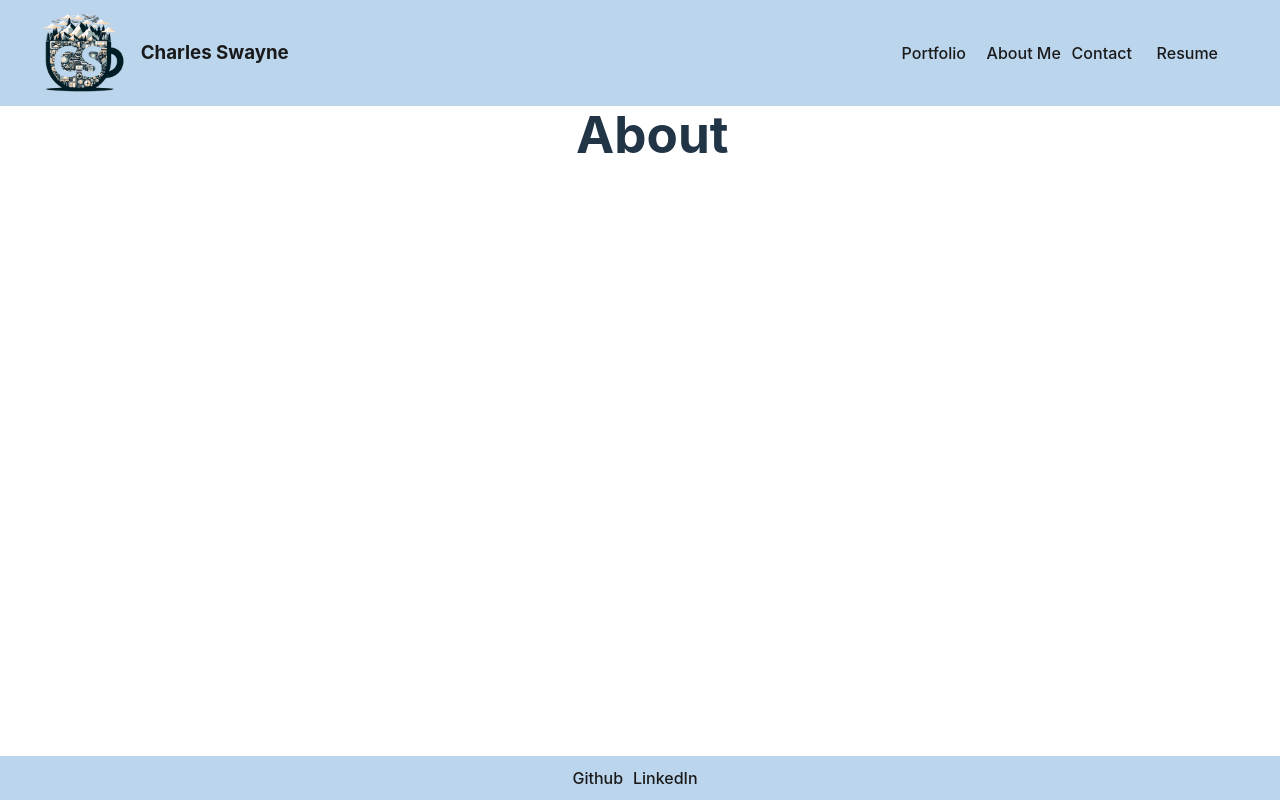
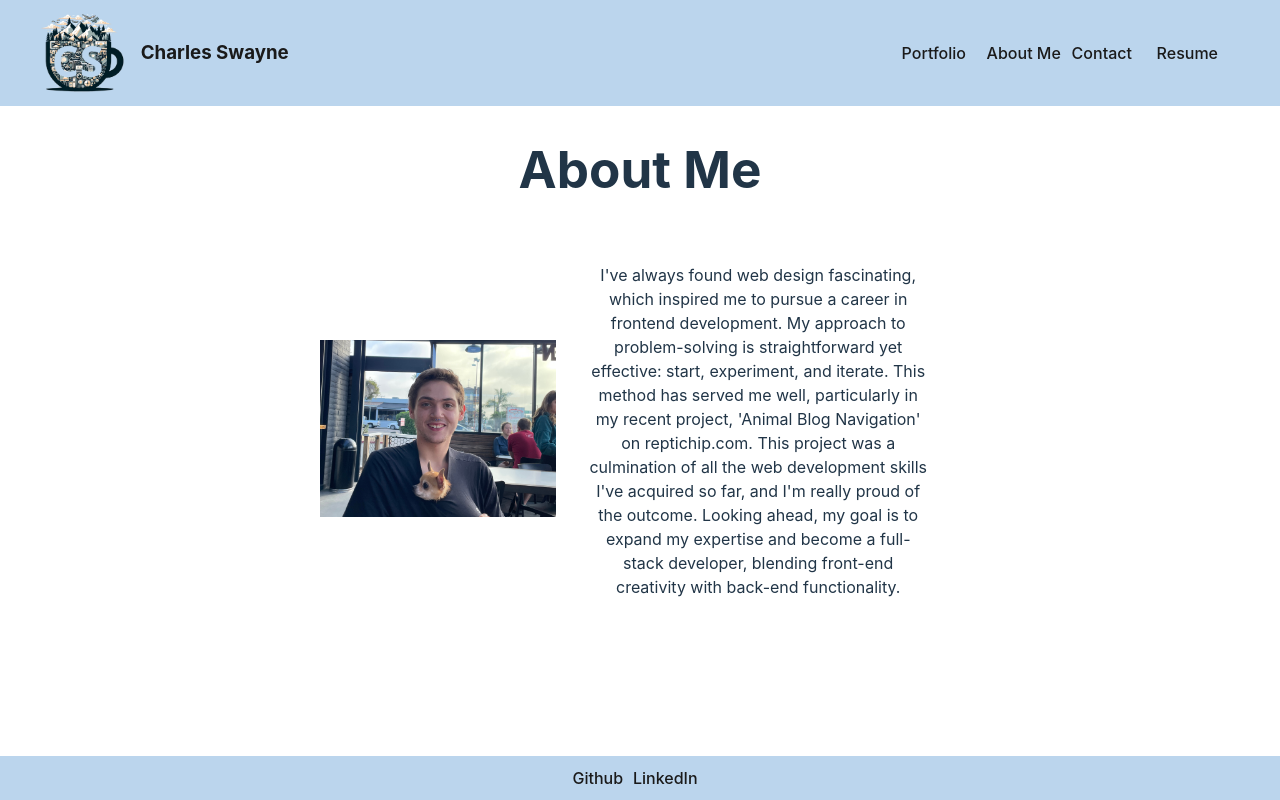
Before and after one commit to cjswayne/new_professional_portfolio, a React (Vite) app: page /about in a window 1280 px wide. Built offline with nearby package versions, Linux system fonts and the light colour scheme.

Commit message:
finished about page

```diff
--- a/src/pages/About.jsx
+++ b/src/pages/About.jsx
@@ -1,8 +1,20 @@
+import aboutPic from '../assets/myself-square.jpg'
+
+
 function About() {
     return (
-        <>
-            <h1 className="w-10 mA">About</h1>
-        </>
+        <div className="w-50 mA tc">
+            <h1>About Me</h1>
+            <div className="flex flex-row items-center" >
+            <div>
+            <img src={aboutPic} alt="image of charles swayne" className="w-100"></img>
+            </div>
+            <p className="ma4">
+                            I've always found web design fascinating, which inspired me to pursue a career in frontend development. My approach to problem-solving is straightforward yet effective: start, experiment, and iterate. This method has served me well, particularly in my recent project, 'Animal Blog Navigation' on reptichip.com. This project was a culmination of all the web development skills I've acquired so far, and I'm really proud of the outcome. Looking ahead, my goal is to expand my expertise and become a full-stack developer, blending front-end creativity with back-end functionality.
+                        </p>
+            </div>
+
+        </div>
     )
 }
 
```
Also changed, not shown: src/assets/myself-square.jpg (added).
